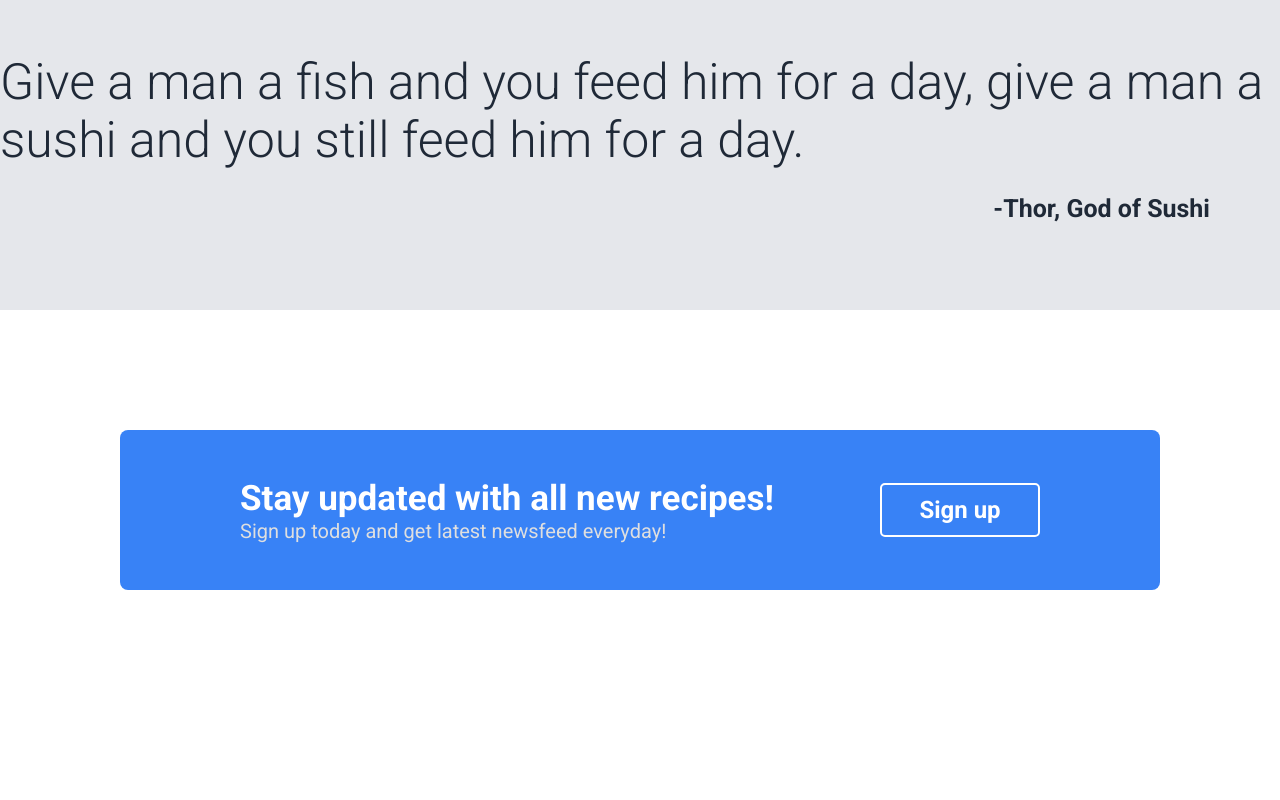
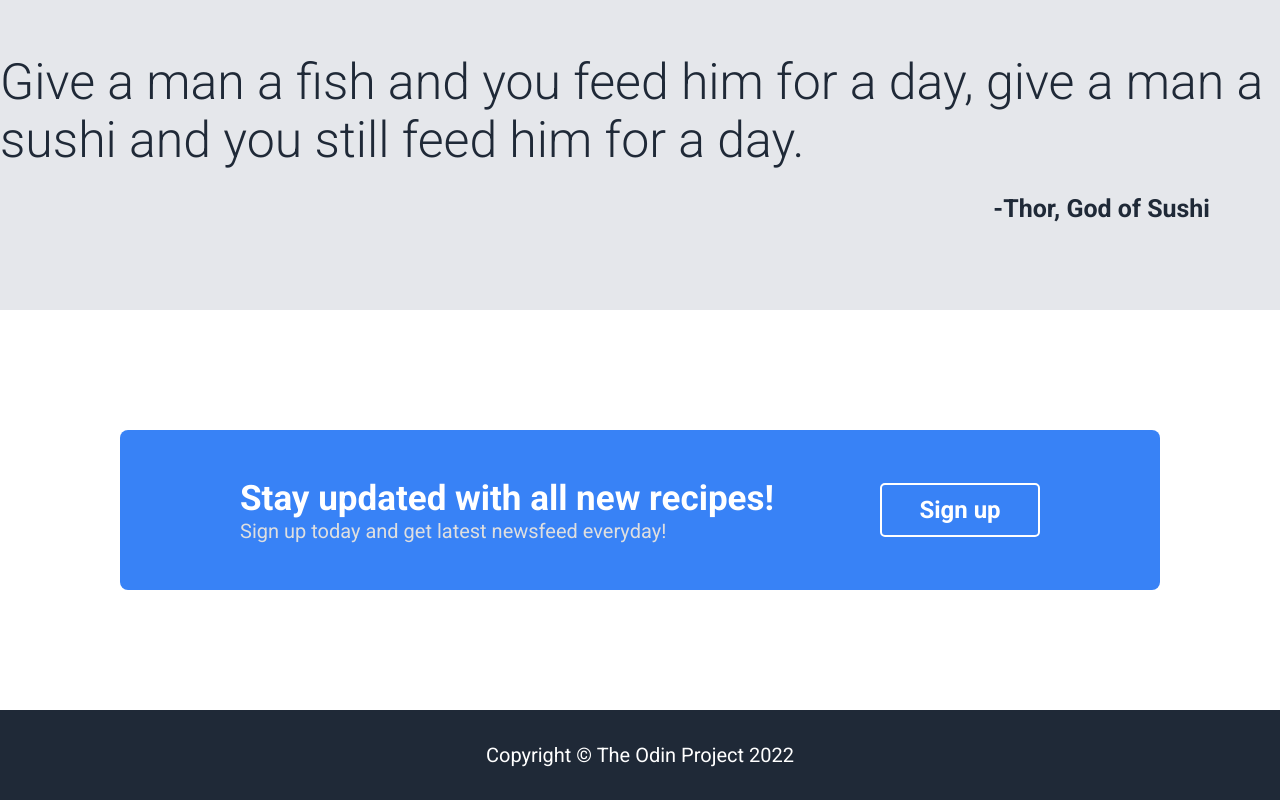
Before and after one commit to casualcoder-dev/landing-page, a plain HTML site: page index.html in a window 1280 px wide. Shown: the part 1360-2160 px from the top of the page. Before the commit the page ends 2070 px from the top, so only its background shows below. Drawn offline with Linux system fonts and the light colour scheme.

Commit message:
Add footer

```diff
--- a/index.html
+++ b/index.html
@@ -73,5 +73,9 @@
             <button class="action-button">Sign up</button>
         </div>
     </div>
+
+    <div class="footer">
+        Copyright &copy; The Odin Project 2022
+    </div>
 </body>
 </html>
--- a/style.css
+++ b/style.css
@@ -220,3 +220,15 @@ a {
     color: rgb(223, 223, 223);
     font-size: 20px;
 }
+
+/* footer */
+
+.footer {
+    display: flex;
+    justify-content: center;
+    align-items: center;
+    height: 90px;
+    background-color: #1F2937;
+    font-size: 20px;
+    color: white;
+}
```
